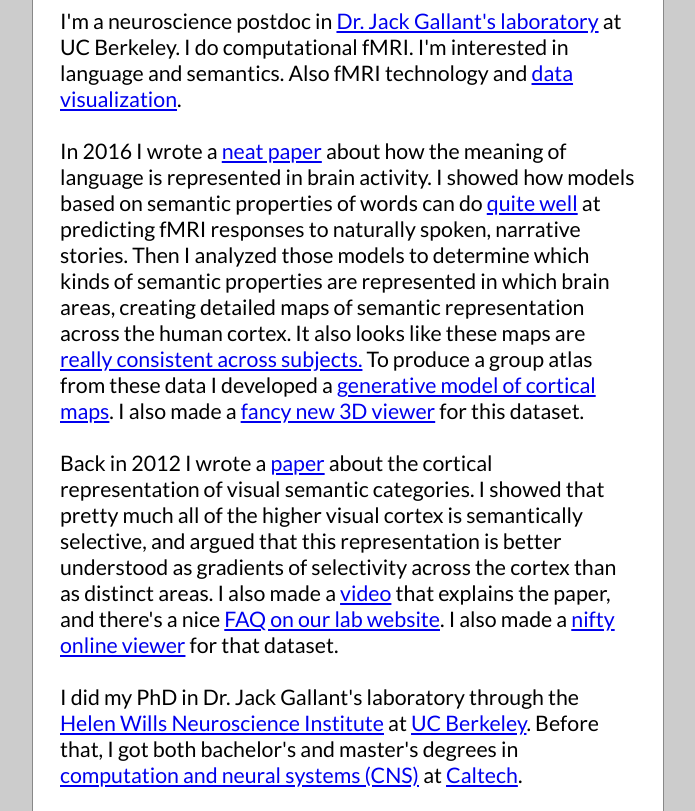
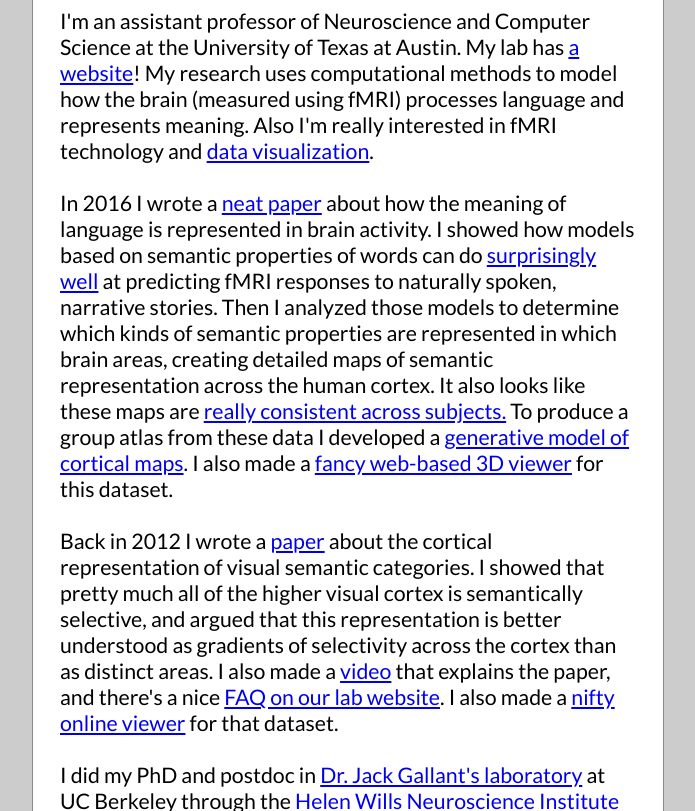
Before and after one commit to alexhuth/alexhuth, a plain HTML site: page index.html in a window 1280 px wide. Shown: the part 99-910 px from the top of the page, without its empty margins (292-987 px from the left). Drawn offline with Linux system fonts and the light colour scheme; a script that the page names is missing.

Commit message:
Update index.html

```diff
--- a/index.html
+++ b/index.html
@@ -15,13 +15,13 @@
 	</div>
 	<div id="nav"></div>
 	<div id="content"></div>
-	I'm a neuroscience postdoc in <a href="http://gallantlab.org">Dr. Jack Gallant's laboratory</a> at UC Berkeley. I do computational fMRI. I'm interested in language and semantics. Also fMRI technology and <a href="http://pycortex.org">data visualization</a>.
+	I'm an assistant professor of Neuroscience and Computer Science at the University of Texas at Austin. My lab has <a href="http://cs.utexas.edu/~huth/">a website</a>! My research uses computational methods to model how the brain (measured using fMRI) processes language and represents meaning. Also I'm really interested in fMRI technology and <a href="http://pycortex.org">data visualization</a>.
 	<br><br>
-	In 2016 I wrote a <a href='http://dx.doi.org/10.1038/nature17637'>neat paper</a> about how the meaning of language is represented in brain activity. I showed how models based on semantic properties of words can do <a href='http://gallantlab.org/_media/spin_performance_2.mp4'>quite well</a> at predicting fMRI responses to naturally spoken, narrative stories. Then I analyzed those models to determine which kinds of semantic properties are represented in which brain areas, creating detailed maps of semantic representation across the human cortex. It also looks like these maps are <a href='http://gallantlab.org/_media/comb_brains.mp4'>really consistent across subjects.</a> To produce a group atlas from these data I developed a <a href='http://arxiv.org/abs/1504.03622'>generative model of cortical maps</a>. I also made a <a href='http://gallantlab.org/huth2016'>fancy new 3D viewer</a> for this dataset.
+	In 2016 I wrote a <a href='http://dx.doi.org/10.1038/nature17637'>neat paper</a> about how the meaning of language is represented in brain activity. I showed how models based on semantic properties of words can do <a href='http://gallantlab.org/_media/spin_performance_2.mp4'>surprisingly well</a> at predicting fMRI responses to naturally spoken, narrative stories. Then I analyzed those models to determine which kinds of semantic properties are represented in which brain areas, creating detailed maps of semantic representation across the human cortex. It also looks like these maps are <a href='http://gallantlab.org/_media/comb_brains.mp4'>really consistent across subjects.</a> To produce a group atlas from these data I developed a <a href='http://arxiv.org/abs/1504.03622'>generative model of cortical maps</a>. I also made a <a href='http://gallantlab.org/huth2016'>fancy web-based 3D viewer</a> for this dataset.
 	<br><br>
 	Back in 2012 I wrote a <a href="http://www.sciencedirect.com/science/article/pii/S0896627312009348">paper</a> about the cortical representation of visual semantic categories. I showed that pretty much all of the higher visual cortex is semantically selective, and argued that this representation is better understood as gradients of selectivity across the cortex than as distinct areas. I also made a <a href="https://www.youtube.com/watch?v=u9nMfaWqkVE">video</a> that explains the paper, and there's a nice <a href="http://gallantlab.org/publications/huth-et-al-2012.html">FAQ on our lab website</a>. I also made a <a href="http://gallantlab.org/semanticmovies">nifty online viewer</a> for that dataset.
 	<br><br>
-	I did my PhD in Dr. Jack Gallant's laboratory through the <a href="http://neuroscience.berkeley.edu/">Helen Wills Neuroscience Institute</a> at <a href="http://berkeley.edu/">UC Berkeley</a>. Before that, I got both bachelor's and master's degrees in <a href="http://www.cns.caltech.edu/">computation and neural systems (CNS)</a> at <a href="http://www.caltech.edu/">Caltech</a>.
+	I did my PhD and postdoc in <a href="http://gallantlab.org">Dr. Jack Gallant's laboratory</a> at UC Berkeley through the <a href="http://neuroscience.berkeley.edu/">Helen Wills Neuroscience Institute</a> at <a href="http://berkeley.edu/">UC Berkeley</a>. Before that, I got both bachelor's and master's degrees in <a href="http://www.cns.caltech.edu/">computation and neural systems (CNS)</a> at <a href="http://www.caltech.edu/">Caltech</a>.
 	<br><br>
 	During my master's I worked in <a href="http://www.klab.caltech.edu/">Dr. Christof Koch's</a> laboratory, where I studied <a href="http://www.journalofvision.org/content/8/6/198.short">visual saliency</a> and <a href="http://resolver.caltech.edu/CaltechAUTHORS:20130816-103405233">decision making</a> using eye-tracking and psychophysics. While I was an undergrad at Caltech I also did a <a href="https://sfp.caltech.edu/programs/surf">SURF</a> in the Koch lab, where I learned how to fMRI from <a href="http://wp.unil.ch/neuroaudio">Dr. Melissa Saenz</a> while studying <a href="http://www.ncbi.nlm.nih.gov/pmc/articles/PMC3165167/">how visual cortex reorganizes in the congenitally blind</a>.
 	<br><br>
```
